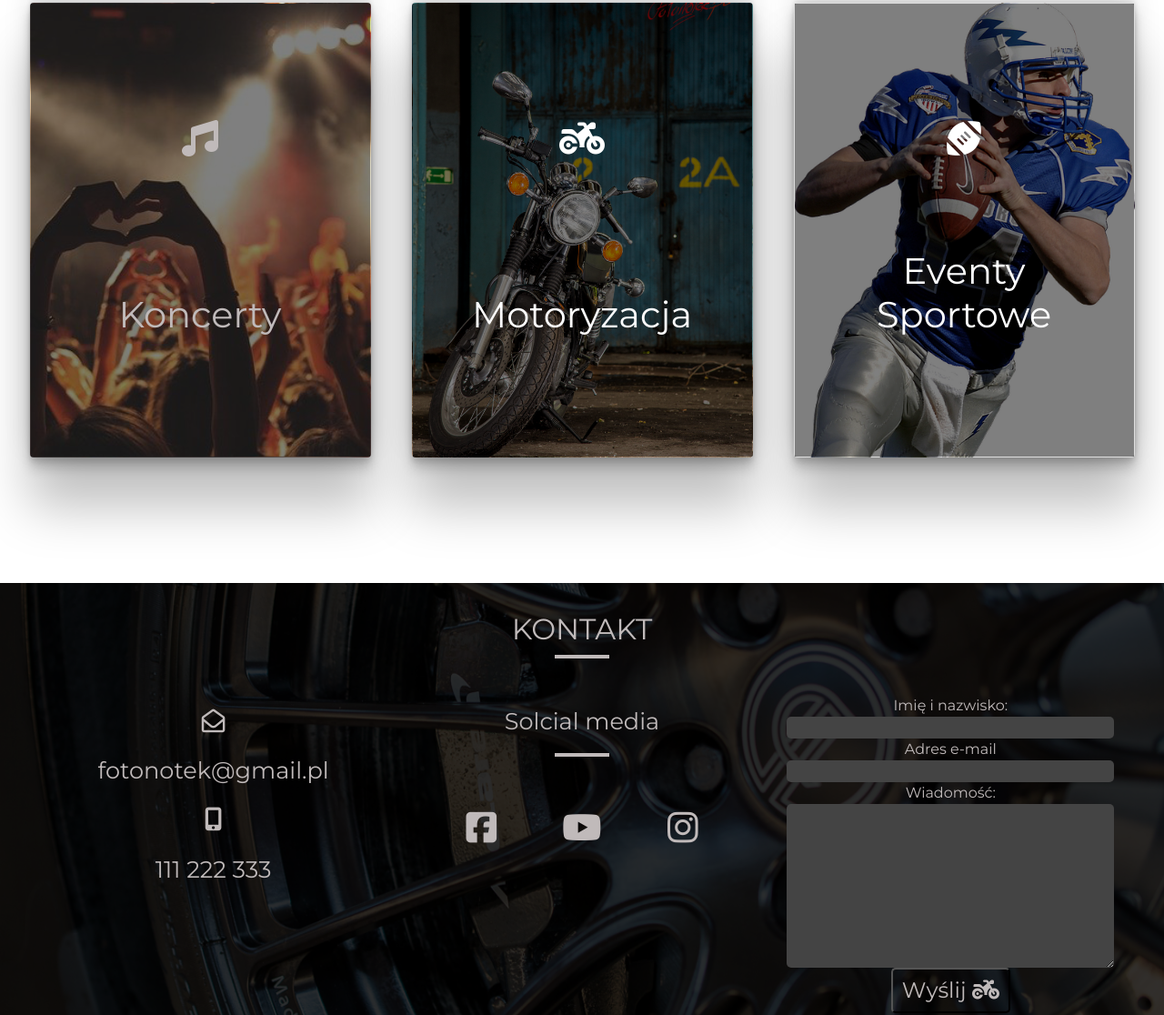
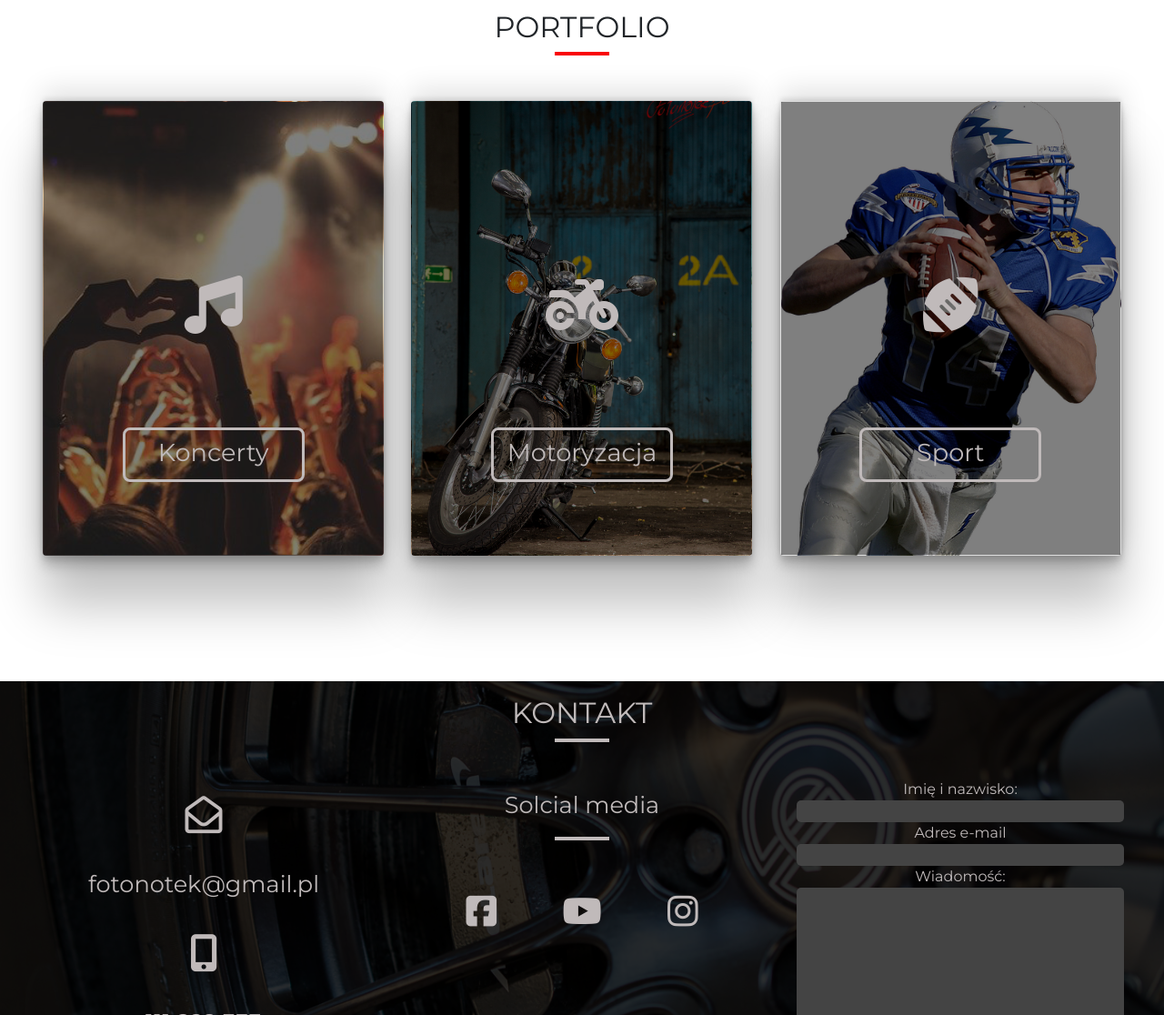
Before and after one commit to KrzysztofZakrzewski/Fotonotek, a plain HTML site: page index.html in a window 1280 px wide. Shown: the part 1684-2800 px from the top of the page at 91% size. Drawn offline with nearby package versions, Linux system fonts and the light colour scheme.

Commit message:
amendments on porfolio adn contact, added and edit buttons, RWD stil limb, I think this is problem with nav

```diff
--- a/index.html
+++ b/index.html
@@ -19,7 +19,7 @@
 <body data-bs-spy="scroll" data-bs-target="#navbar-fotonotek">
 
   <nav id="navbar-fotonotek" class="navbar navbar-expand-lg position-fixed top-0">
-    <div class="container">
+    <div class="container py-0">
       <a class="navbar-brand" href="#"><i class="fas fa-camera"></i> <span class="logo">Fotonotek.pl</span></a>
       <button class="navbar-toggler" type="button" data-bs-toggle="collapse" data-bs-target="#navbarNavAltMarkup"
         aria-controls="navbarNavAltMarkup" aria-expanded="false" aria-label="Toggle navigation">
@@ -107,24 +107,24 @@
         <div class="underline"></div>
         <div class="slide">
           <div class="card one">
-            <a href="http://fotonotek.pl/portfolio-2/koncerty/" type="button" class="btn-portfolio"></a>
+            <a href="http://fotonotek.pl/portfolio-2/koncerty/" type="button" class="btn-portfolio">Koncerty</a>
             <div class="text">
               <h1 class="portfolio-icon"><i class="fas fa-music"></i></h1>
-              <h1 class="portfolio-text">Koncerty</h1>
+
             </div>
           </div>
           <div class="card two">
-            <a href="http://fotonotek.pl/portfolio-2/motoryzacja/" type="button" class="btn-portfolio"></a>
+            <a href="http://fotonotek.pl/portfolio-2/motoryzacja/" type="button" class="btn-portfolio">Motoryzacja</a>
             <div class="text">
               <h1 class="portfolio-icon"><i class="fas fa-motorcycle"></i></h1>
-              <h1 class="portfolio-text">Motoryzacja</h1>
+
             </div>
           </div>
           <div class="card three">
-            <a href="" type="button" class="btn-portfolio"></a>
+            <a href="" type="button" class="btn-portfolio">Sport</a>
             <div class="text">
               <h1 class="portfolio-icon"><i class="fas fa-football-ball"></i></h1>
-              <h1 class="portfolio-text">Eventy Sportowe</h1>
+
             </div>
           </div>
 
@@ -176,7 +176,7 @@
 
         <div class="wrapper-contact">
 
-          <div class="card-contact">
+          <div class="card-contact first-card">
             <p class="contact-icon"><i class="far fa-envelope-open"></i></p>
             <p class="contact-text">fotonotek@gmail.pl</p>
             <p class="contact-icon"><i class="fas fa-mobile-alt"></i></p>
--- a/sass/style.scss
+++ b/sass/style.scss
@@ -47,6 +47,11 @@ body {
 	z-index: 1;
 	transition: background-color 0.6s;
 	padding: 1.2em 0;
+
+	.container {
+		padding: 0;
+	}
+
 	.logo {
 		font-weight: bold;
 	}
@@ -203,7 +208,7 @@ body {
 
 	.about-hero-img {
 		position: relative;
-		padding: 1em;
+		padding: 70px;
 		background-image: url('../img/aboutHeroSmall.jpg');
 		background-position: center;
 		background-size: cover;
@@ -221,7 +226,7 @@ body {
 		z-index: -5;
 	}
 	.wrapper {
-		margin: 2em 2em;
+		margin: 2em auto;
 		.caption-shadow {
 			color: $smoke-white;
 		}
@@ -279,7 +284,7 @@ body {
 				background-position: center;
 				background-size: cover;
 				text-align: center;
-				color: $white-color;
+				color: $smoke-white;
 				box-shadow: rgba(0, 0, 0, 0.25) 0px 54px 55px,
 					rgba(0, 0, 0, 0.12) 0px -12px 30px, rgba(0, 0, 0, 0.12) 0px 4px 6px,
 					rgba(0, 0, 0, 0.17) 0px 12px 13px, rgba(0, 0, 0, 0.09) 0px -3px 5px;
@@ -287,7 +292,6 @@ body {
 
 			.one {
 				background-image: url('../img/portfolio/concert-640a.jpg');
-				color: $smoke-white;
 			}
 
 			.one::before {
@@ -321,25 +325,29 @@ body {
 
 			.portfolio-icon {
 				position: absolute;
-				top: 25%;
+				top: 45%;
 				left: 50%;
-				transform: translate(-50%);
+				transform: translate(-50%, -50%);
 				z-index: 0;
-			}
-
-			.portfolio-text {
-				position: absolute;
-				bottom: 25%;
-				left: 50%;
-				transform: translate(-50%);
-				z-index: 0;
+				font-size: 4em;
 			}
 
 			.btn-portfolio {
 				position: absolute;
-				width: 100%;
-				height: 100%;
+				width: 200px;
+				height: 60px;
+				left: 50%;
+				bottom: 10%;
+				transform: translate(-50%, -50%);
+				// width: 100%;
+				// height: 100%;
 				z-index: 5;
+				border: 3px solid $smoke-white;
+				border-radius: 8px;
+				text-decoration: none;
+				color: $smoke-white;
+				font-size: 1.7em;
+				line-height: 50px;
 			}
 
 			h1 {
@@ -371,7 +379,7 @@ body {
 .contact {
 	.contact-img {
 		position: relative;
-		padding: 2em;
+		padding: 1em;
 		background-image: url('../img/portfolio/weel.jpg');
 		background-position: center;
 		background-size: cover;
@@ -411,8 +419,17 @@ body {
 			height: 350px;
 			color: $smoke-white;
 			text-align: center;
+
 			.contact-icon {
 				margin-top: 10px;
+			}
+		}
+
+		.first-card {
+			line-height: 60px;
+
+			.contact-icon{
+				font-size: 1.6em;
 			}
 		}
 
@@ -449,6 +466,8 @@ body {
 		}
 
 		.contact__form-btn {
+			margin: 1em;
+			margin-bottom: 0;
 			padding: 5px 10px;
 			font-size: 1.5em;
 			border-radius: 5px;
@@ -476,7 +495,7 @@ body {
 @media (min-width: 357px) {
 	.portfolio {
 		.wrapper {
-			margin: 2em 10px;
+			margin: 2em ;
 			padding-bottom: 6em;
 		}
 	}
```
Also changed, not shown: css/style.css, 1 other file.
